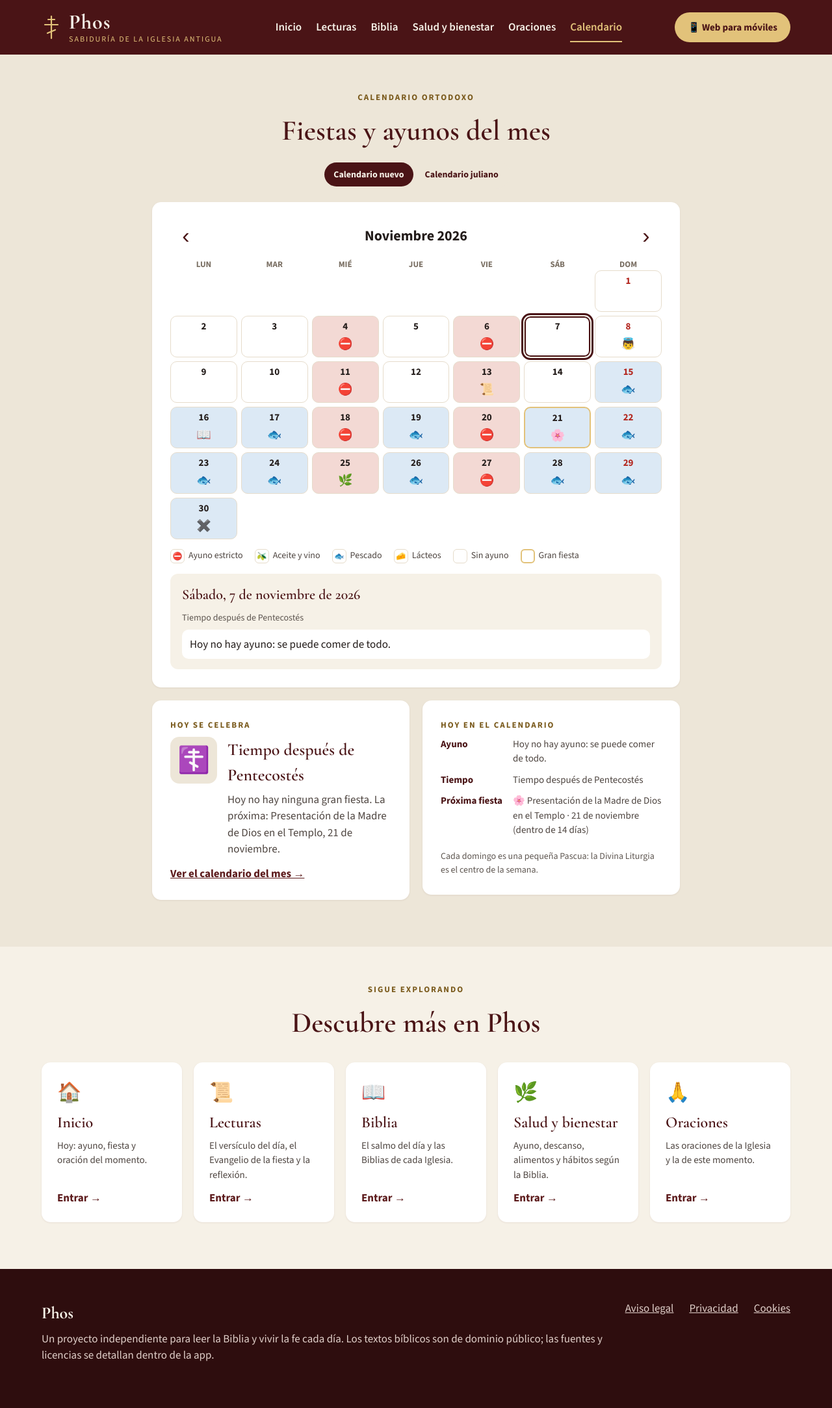
After one commit to mrsigma323/phos, a PHP site: page /calendario.html in a window 1280 px wide. The commit adds this page. Shown: the whole page at 65% size. Run offline with PHP 8.4, Linux system fonts and the light colour scheme.

Commit message:
La web se divide en páginas: Inicio, Lecturas, Biblia, Salud, Oraciones y Calendario
Co-Authored-By: Claude Opus 5.5 <noreply@anthropic.com>
Claude-Session: https://claude.ai/code/session_01Ef8dB1HTnAAPPFSZpsPatn

```diff
--- /dev/null
+++ b/calendario.html
@@ -0,0 +1,64 @@
+<!doctype html>
+<html lang="es">
+<head>
+<meta charset="utf-8">
+<meta name="viewport" content="width=device-width, initial-scale=1">
+<title>Calendario ortodoxo de fiestas y ayunos · Phos</title>
+<meta name="description" content="Calendario ortodoxo del mes con las fiestas, los santos y el ayuno de cada día, en calendario nuevo o juliano.">
+<meta name="theme-color" content="#4A1416">
+<link rel="icon" href="biblia/icon-192.png">
+<link rel="apple-touch-icon" href="biblia/apple-touch-icon.png">
+<meta property="og:title" content="Calendario ortodoxo de fiestas y ayunos · Phos">
+<meta property="og:description" content="Ayuno, fiestas, oraciones y la Biblia completa, cada día.">
+<meta property="og:image" content="biblia/icon-512.png">
+<link rel="preconnect" href="https://fonts.googleapis.com">
+<link href="https://fonts.googleapis.com/css2?family=Cormorant+Garamond:wght@500;600;700&family=Source+Sans+3:wght@400;600;700&display=swap" rel="stylesheet">
+<link rel="stylesheet" href="web.css">
+</head>
+<body>
+<a class="skip" href="#inicio">Saltar al contenido</a>
+<header class="top">
+ <div class="wrap topin">
+  <a href="./" class="brand">
+   <svg aria-hidden="true" width="30" height="40" viewBox="0 0 30 40" fill="none" stroke="#E2C27A" stroke-width="2.2" stroke-linecap="round"><path d="M15 3v34M10 8h10M5 16h20M9 29l12-5"/></svg>
+   <span><b>Phos</b><small>Sabiduría de la Iglesia antigua</small></span>
+  </a>
+  <nav aria-label="Principal" class="nav">
+   <a href="index.html">Inicio</a><a href="lecturas.html">Lecturas</a><a href="escrituras.html">Biblia</a><a href="salud.html">Salud y bienestar</a><a href="oraciones.html">Oraciones</a><a href="calendario.html" aria-current="page">Calendario</a>
+  </nav>
+  <a href="biblia/" class="cta">📱 Web para móviles</a>
+ </div>
+</header>
+<div class="wrap"><div class="ad-slot ad-top" aria-hidden="true"></div></div>
+<section id="calendario" class="band first">
+ <div class="wrap narrow">
+  <p class="kicker center">Calendario ortodoxo</p>
+  <h2 class="h2 center">Fiestas y ayunos del mes</h2>
+  <div class="center" style="margin:0 0 20px"><div class="calsw" role="group" aria-label="Calendario"><button data-cal="0">Calendario nuevo</button><button data-cal="1">Calendario juliano</button></div></div>
+  <div class="card pad28" id="cal"></div>
+  <div class="grid2">  <section class="card pad28" id="santoral">
+   <p class="kicker">Hoy se celebra</p>
+   <div class="saint"><span class="sico" id="sIco" aria-hidden="true">✨</span><div><h3 id="sName">—</h3><p id="sMore">—</p></div></div>
+   <a href="calendario.html" class="more">Ver el calendario del mes →</a>
+  </section>  <section class="card pad28">
+   <p class="kicker">Hoy en el calendario</p>
+   <dl class="dl">
+    <dt>Ayuno</dt><dd id="cFast">—</dd>
+    <dt>Tiempo</dt><dd id="cSeason">—</dd>
+    <dt>Próxima fiesta</dt><dd id="cNext">—</dd>
+   </dl>
+   <p class="small" id="cHint">—</p>
+  </section></div>
+ </div>
+</section>
+<section class="wrap explore"><p class="kicker center">Sigue explorando</p><h2 class="h2 center">Descubre más en Phos</h2><div class="xgrid"><a href="index.html" class="xcard"><span class="xi">🏠</span><b>Inicio</b><span>Hoy: ayuno, fiesta y oración del momento.</span><em>Entrar →</em></a><a href="lecturas.html" class="xcard"><span class="xi">📜</span><b>Lecturas</b><span>El versículo del día, el Evangelio de la fiesta y la reflexión.</span><em>Entrar →</em></a><a href="escrituras.html" class="xcard"><span class="xi">📖</span><b>Biblia</b><span>El salmo del día y las Biblias de cada Iglesia.</span><em>Entrar →</em></a><a href="salud.html" class="xcard"><span class="xi">🌿</span><b>Salud y bienestar</b><span>Ayuno, descanso, alimentos y hábitos según la Biblia.</span><em>Entrar →</em></a><a href="oraciones.html" class="xcard"><span class="xi">🙏</span><b>Oraciones</b><span>Las oraciones de la Iglesia y la de este momento.</span><em>Entrar →</em></a></div></section>
+<footer class="foot">
+ <div class="wrap row">
+  <div class="grow"><p class="fbrand">Phos</p><p>Un proyecto independiente para leer la Biblia y vivir la fe cada día. Los textos bíblicos son de dominio público; las fuentes y licencias se detallan dentro de la app.</p></div>
+  <nav aria-label="Legal" class="legal"><a href="aviso-legal.html">Aviso legal</a><a href="privacidad.html">Privacidad</a><a href="cookies.html">Cookies</a></nav>
+ </div>
+</footer>
+<script src="phos-web-core.js"></script>
+<script src="web.js"></script>
+</body>
+</html>
--- a/web.css
+++ b/web.css
@@ -111,3 +111,24 @@ h1,h2,h3{font-family:'Cormorant Garamond',serif;font-weight:600;color:var(--wine
 .legal{display:flex;flex-wrap:wrap;gap:10px 24px;align-items:flex-start}.legal a{color:#E0CFC9}
 @media (max-width:640px){.pad40{padding:26px}.hero{padding-top:40px}.nav{display:none}.cd{min-height:52px}.cd i{font-size:15px}}
 .tile.soon{opacity:.92}.tile em{font-style:normal;font-weight:700;font-size:14px;color:var(--goldtx);margin-top:auto}
+/* páginas por secciones */
+.nav a[aria-current]{color:var(--gold);box-shadow:inset 0 -2px 0 var(--gold)}
+.hero.sub{padding-top:44px;padding-bottom:36px;gap:16px}.hero.sub h1{font-size:clamp(38px,5vw,60px)}
+.today3{display:grid;grid-template-columns:repeat(auto-fit,minmax(300px,1fr));gap:24px;padding-bottom:64px;align-items:start}
+.today3>section,.grid2>section{background:#fff;border-radius:14px;box-shadow:0 1px 3px rgba(74,20,22,.08)}
+.grid2{display:grid;grid-template-columns:repeat(auto-fit,minmax(280px,1fr));gap:20px;margin-top:20px;align-items:start}
+.band.first,.sect.first{padding-top:56px}
+.explore{padding-top:64px;padding-bottom:72px}
+.xgrid{display:grid;grid-template-columns:repeat(auto-fit,minmax(200px,1fr));gap:18px;margin-top:28px}
+.xcard{background:#fff;border-radius:14px;padding:24px;text-decoration:none;color:var(--ink);display:flex;flex-direction:column;gap:6px;box-shadow:0 1px 3px rgba(74,20,22,.08);transition:transform .15s,box-shadow .15s}
+.xcard:hover{transform:translateY(-3px);box-shadow:0 8px 20px rgba(74,20,22,.14)}
+.xcard .xi{font-size:30px}.xcard b{font-family:'Cormorant Garamond',serif;font-size:24px;font-weight:600;color:var(--wine)}
+.xcard span:not(.xi){color:var(--muted);font-size:15px}.xcard em{font-style:normal;font-weight:700;color:var(--wine2);margin-top:auto;padding-top:6px}
+.band+.explore{padding-top:56px}
+@media (max-width:640px){
+ .nav{display:flex;order:3;width:100%;flex-wrap:nowrap;overflow-x:auto;gap:18px;padding-bottom:2px;scrollbar-width:none;-webkit-overflow-scrolling:touch}
+ .nav::-webkit-scrollbar{display:none}.nav a{white-space:nowrap;padding:8px 0}
+ .topin{padding-top:12px;padding-bottom:6px;row-gap:8px}.cta{padding:9px 14px;font-size:14px}
+ .brand b{font-size:26px}.brand small{display:none}
+ .xgrid{grid-template-columns:1fr 1fr;gap:12px}.xcard{padding:16px}.xcard b{font-size:20px}.xcard span:not(.xi){font-size:13px}
+}
--- a/web.js
+++ b/web.js
@@ -44,6 +44,7 @@ function renderToday(){
 
 // ---- Lecturas ----
 async function renderReadings(info){
+ if(!$('vRef'))return;
  const ref=parseRef(VOTD[DOY%VOTD.length]);
  if(ref){setTxt('vRef',cite(...ref));try{setTxt('vTxt',await verses(...ref))}catch(e){fail('vTxt')}}
  $('gospelBox').hidden=true;
@@ -54,6 +55,7 @@ async function renderReadings(info){
 // ---- Reflexión ----
 let reflText='';
 async function renderReflection(){
+ if(!$('rTitle'))return;
  const all=[];for(const k of Object.keys(REFL.tx))REFL.tx[k].forEach((x,i)=>all.push([k,i]));
  const [k,i]=all[DOY%all.length];const [title,body]=REFL.tx[k][i];const refs=REFL.ref[k][i];
  setTxt('rTitle',title);setTxt('rText',body);
@@ -61,7 +63,7 @@ async function renderReflection(){
  reflText=title+'. '+body;
 }
 function bindReflection(){
- const L=$('rListen'),S=$('rShare');
+ const L=$('rListen'),S=$('rShare');if(!L)return;
  if(!('speechSynthesis' in window))L.hidden=true;
  L.onclick=()=>{const ss=speechSynthesis;if(ss.speaking){ss.cancel();L.textContent='Escuchar en audio';return}
   const u=new SpeechSynthesisUtterance(reflText);u.lang='es-ES';u.rate=.95;u.onend=u.onerror=()=>L.textContent='Escuchar en audio';ss.speak(u);L.textContent='Detener';};
@@ -72,6 +74,7 @@ function bindReflection(){
 
 // ---- Oración para este momento ----
 async function renderPrayer(){
+ if(!$('pTxt'))return;
  const p=prayerFor(BR,now.getHours());
  setTxt('pName',prName(p.k)+' · '+tdL().ui[['tdMorning','tdMidday','tdAfternoon','tdEvening','tdNight'].indexOf(p.per)+12]);
  if(p.ref){try{setTxt('pTxt',await verses(...p.ref))}catch(e){fail('pTxt')}}else setTxt('pTxt',prText(p.k));
@@ -79,6 +82,7 @@ async function renderPrayer(){
 
 // ---- Salmo del día ----
 async function renderPsalm(){
+ if(!$('psTxt'))return;
  const n=DOY%150+1;setTxt('psTitle','Salmo '+n);
  try{const n2=chunkOf('PSA'),d=await loadChunk(n2),ch=d.PSA[n]||[];setTxt('psTxt',ch.slice(0,4).map(x=>x[1]).join(' ')+(ch.length>4?' …':''))}catch(e){fail('psTxt')}
 }
@@ -86,7 +90,7 @@ async function renderPsalm(){
 // ---- Calendario del mes ----
 let cy=now.getFullYear(),cm=now.getMonth(),sel=TD;
 function drawCal(){
- const box=$('cal');const first=utc(cy,cm+1,1),days=new Date(Date.UTC(cy,cm+1,0)).getUTCDate();
+ const box=$('cal');if(!box)return;const first=utc(cy,cm+1,1),days=new Date(Date.UTC(cy,cm+1,0)).getUTCDate();
  const off=(new Date(first).getUTCDay()+6)%7;let h=`<div class="calnav"><button type="button" data-m="-1" aria-label="Mes anterior">‹</button><span class="calm">${capF(MONTHS[cm])} ${cy}</span><button type="button" data-m="1" aria-label="Mes siguiente">›</button></div>`;
  h+='<div class="calgrid wk">'+['lun','mar','mié','jue','vie','sáb','dom'].map(x=>`<span>${x}</span>`).join('')+'</div><div class="calgrid">';
  for(let i=0;i<off;i++)h+='<span class="cd empty"></span>';
@@ -105,7 +109,7 @@ function drawCal(){
 // ---- Oraciones ----
 const PRS=[['jesus','La oración del corazón, para repetir en silencio.'],['trisagion','El himno tres veces santo.'],['heavenly','Invocación al Espíritu Santo, al empezar el día.'],['phos','El himno más antiguo de la tarde.'],['ephrem','La oración de la Gran Cuaresma.'],['ourf','La oración que enseñó el Señor (Mt 6, 9-13).'],['nunc','El cántico de Simeón, para la noche (Lc 2, 29-32).'],['subtuum','La plegaria más antigua a la Madre de Dios.']];
 function renderPrayers(){
- const box=$('prList');
+ const box=$('prList');if(!box)return;
  box.innerHTML=PRS.map(([k,d])=>`<details class="pr" data-k="${k}"><summary><b>${prName(k)}</b><span>${d}</span></summary><div class="ptx">${PR_BIB[k]?'…':prText(k)}</div></details>`).join('');
  box.querySelectorAll('details').forEach(el=>el.addEventListener('toggle',async()=>{const k=el.dataset.k,r=PR_BIB[k];if(!el.open||!r||el.dataset.done)return;
   const tx=el.querySelector('.ptx');try{let v=await verses(...r);if(k==='ourf')v=v.replace(/^.*?(Padre nuestro)/,'$1');tx.textContent=v;const c=document.createElement('cite');c.textContent=cite(...r);tx.append(c);el.dataset.done=1}catch(e){tx.textContent='No se ha podido cargar el texto.'}}));
```
Also changed, not shown: escrituras.html (added, +70 -0 lines), index.html (+7 -89 lines), lecturas.html (added, +74 -0 lines), oraciones.html (added, +53 -0 lines), salud.html (added, +57 -0 lines).
